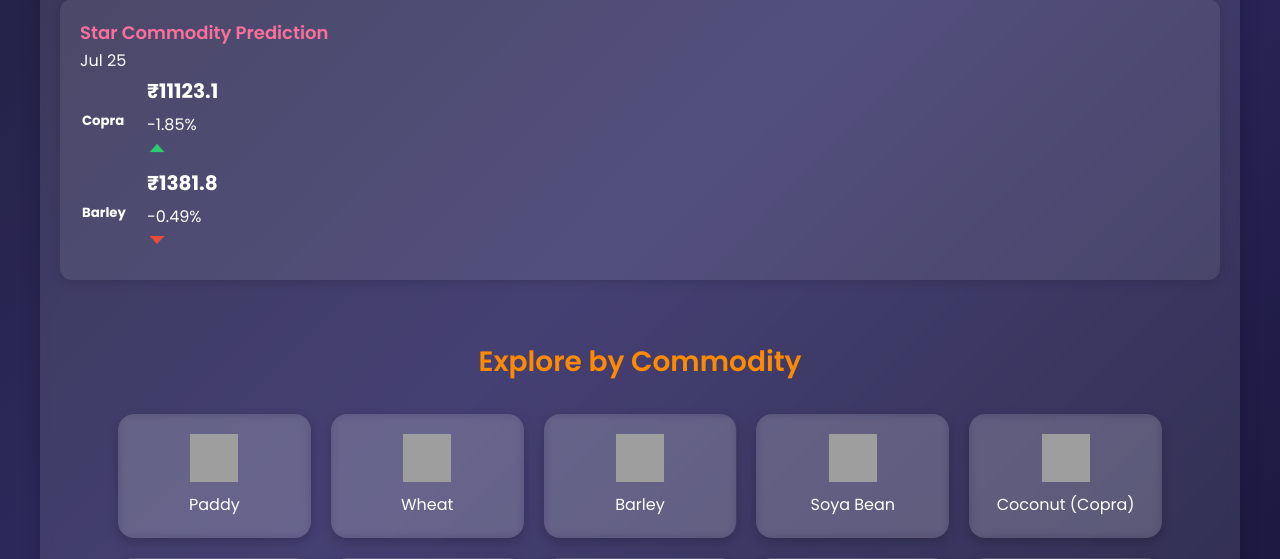
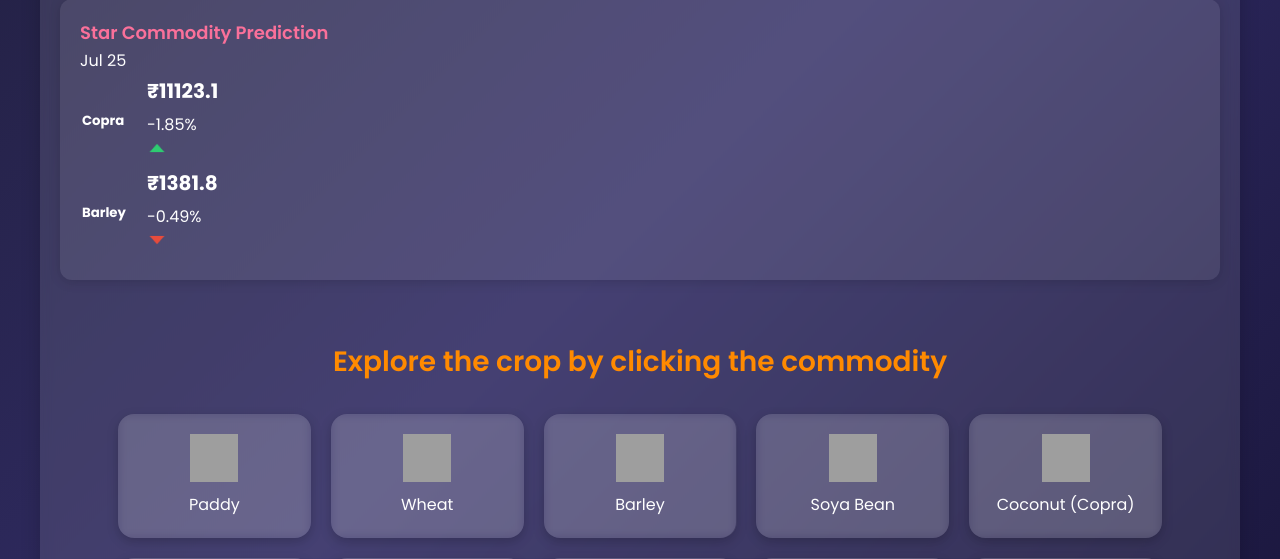
Before and after one commit to aniket00101/GreenHand-PR391, a Flask app: page /cropdetail in a window 1280 px wide. Shown: the part 823-1382 px from the top of the page. Run offline with Flask 3, Linux system fonts and the light colour scheme; parts of the project's set-up code (start-up, migrations or seed data) failed here and were passed over; grey boxes are pictures that could not be loaded.

Commit message:
first commit

```diff
--- a/templates/cropdetail.html
+++ b/templates/cropdetail.html
@@ -373,7 +373,7 @@
         </table>
       </div>
     </div>
-    <h5 class="section-heading" >Explore by Commodity</h5>
+    <h5 class="section-heading" >Explore the crop by clicking the commodity</h5>
   <div class="commodity-grid">
     <!-- Keep all your existing commodity cards here -->
     <!-- All <div class="commodity-card">...</div> blocks remain as is -->
```
